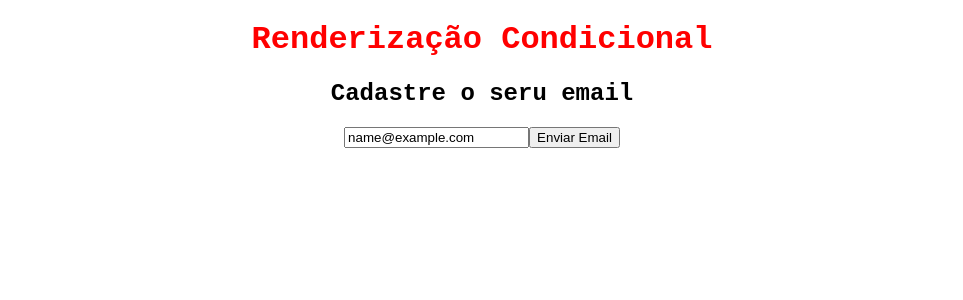
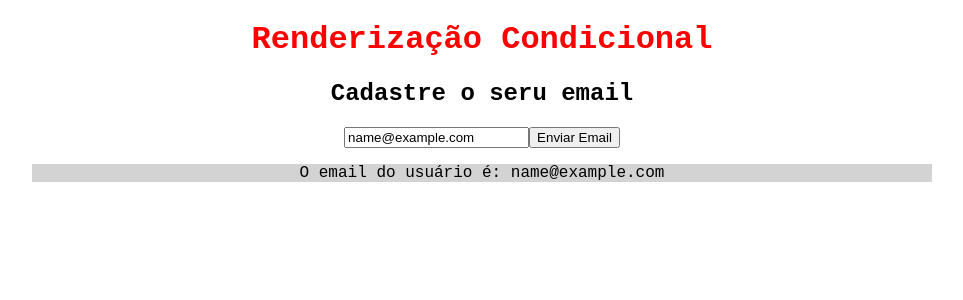
Before and after one commit to alejandrofonsecac/react, a React (Create React App) app in the folder meu-projeto/: page / in a window 1280 px wide. Both pictures are taken after typing "name@example.com" into the empty fields and a click on the button "Enviar Email". Shown: the top 300 px of the page, without its empty margins (158-1121 px from the left). Built offline with nearby package versions, Linux system fonts and the light colour scheme.

Commit message:
Renderizando Condicional

```diff
--- a/meu-projeto/src/components/Condicional.js
+++ b/meu-projeto/src/components/Condicional.js
@@ -8,17 +8,22 @@ function Condicional(){
     function enviarEmail(e){
         e.preventDefault()
         setUserEmail(email)
-        console.log(email)
+        console.log(userEmail)
     }
 
     return(
         <div>
             <h2>Cadastre o seru email</h2>
             <form>
-                <input type='email' placeholder='Digite o seu email...'/>
+                <input type='email' placeholder="Digite o seu email..." onChange={(e) => setEmail(e.target.value)}/>
                 <button type='submit' onClick={enviarEmail}>
                     Enviar Email
                 </button>
+                {userEmail && (//Essa linha vai fazer o que esta entre chaves se for TRUE
+                    <div>
+                        <p>O email do usuário é: {userEmail}</p>
+                    </div>
+                )}
             </form>
         </div>
     )
```
